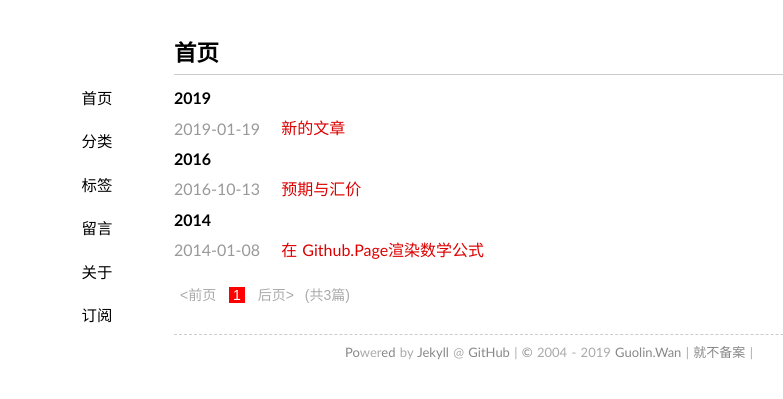
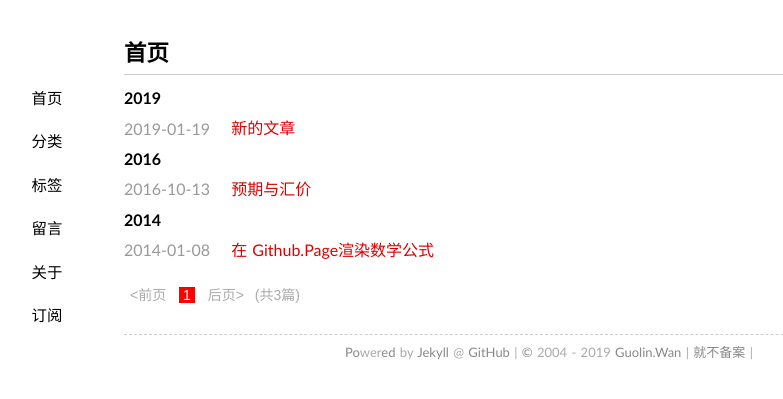
Before and after one commit to wuyy2007/wanguolin.github.io, a Jekyll site: the page built from index.html, in a window 1280 px wide. Shown: the top 399 px of the page, without its empty margins (91-874 px from the left). Built offline with Jekyll 4.4.1, drawn with Linux system fonts in a browser that asks for light colours; some web fonts are replaced; the list of posts is cut into pages by our own code; comment, search, counter and statistics services are not loaded.

Commit message:
Update style.css

```diff
--- a/media/css/style.css
+++ b/media/css/style.css
@@ -28,7 +28,7 @@
 blockquote{display:block;text-align:justify;border-left:4px solid #eeeeee;}
 blockquote{margin:1em 0em;padding-left:1.5em;}
 blockquote p{margin:0;padding:.5em 0;}
-#container{width:750px;margin:2em auto;display:block;padding:0 2em;}
+#container{width:850px;margin:2em auto;display:block;padding:0 2em;}
 .content{font-size:16px;line-height:24px;}
 .content h1{padding:.5em 0;}
 .content img{max-width:640px;display:block;margin:4px auto;-webkit-box-shadow:#999 1px 1px 4px;-moz-box-shadow:#999 1px 1px 4px;box-shadow:#999 1px 1px 4px;}
```
